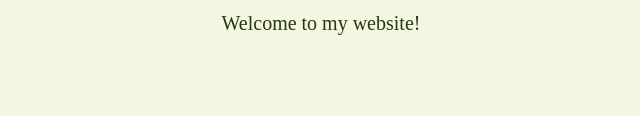
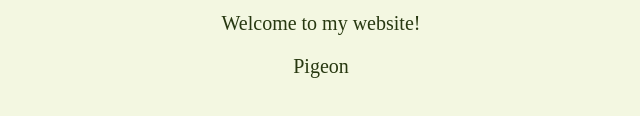
Before and after one commit to llamabug/Tutorial, a plain HTML site: page index.html in a window 1280 px wide. Shown: the part 592-708 px from the top of the page, 319-959 px from the left. Drawn offline with Linux system fonts and the light colour scheme.

Commit message:
update 2

```diff
--- a/index.html
+++ b/index.html
@@ -9,5 +9,6 @@
             <img src="https://manilaoceanpark.com/wp-content/uploads/2024/04/GUIDELINES-e1754301751957-1200x800.png"/>
         </div>
         <p>Welcome to my website!</p>
+        <p>Pigeon</p>
     </body>
 </html>
```
